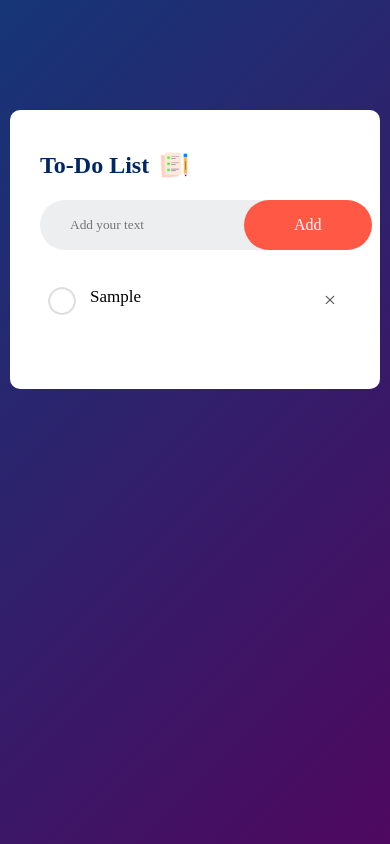
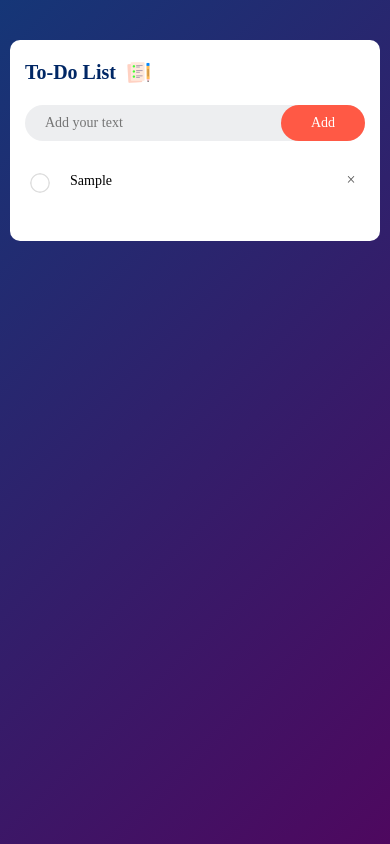
Before and after one commit to satyam56-svg/ToDoList, a plain HTML site: page index.html in a window 390 px wide. Both pictures are taken after typing "Sample" into the empty fields and a click on the button "Add". Drawn offline with Linux system fonts and the light colour scheme.

Commit message:
second commit

```diff
--- a/style.css
+++ b/style.css
@@ -16,8 +16,8 @@
     width: 100%;
     max-width: 540px;
     background: #fff;
-    margin: 100px auto 20px;
-    padding: 40px 30px 70px;
+    margin: 60px auto 20px;
+    padding: 30px 20px 60px;
     border-radius: 10px;
 }
 
@@ -26,10 +26,11 @@
     display: flex;
     align-items: center;
     margin-bottom: 20px;
+    font-size: 24px;
 }
 
 .todo-app h2 img {
-    width: 30px;
+    width: 25px;
     margin-left: 10px;
 }
 
@@ -39,8 +40,8 @@
     justify-content: space-between;
     background: #edeef0;
     border-radius: 30px;
-    padding-left: 20px;
-    margin-bottom: 25px;
+    padding-left: 15px;
+    margin-bottom: 20px;
 }
 
 input {
@@ -49,12 +50,13 @@ input {
     outline: none;
     background: transparent;
     padding: 10px;
+    font-size: 16px;
 }
 
 button {
     border: none;
     outline: none;
-    padding: 16px 50px;
+    padding: 12px 40px;
     background: #ff5945;
     color: #fff;
     font-size: 16px;
@@ -64,7 +66,7 @@ button {
 
 ul li {
     list-style: none;
-    font-size: 17px;
+    font-size: 16px;
     padding: 12px 8px 12px 50px;
     user-select: none;
     cursor: pointer;
@@ -74,8 +76,8 @@ ul li {
 ul li::before {
     content: '';
     position: absolute;
-    height: 28px;
-    width: 28px;
+    height: 24px;
+    width: 24px;
     border-radius: 50%;
     background-image: url(To-Do-Img/images/unchecked.png);
     background-size: cover;
@@ -97,11 +99,11 @@ ul li span {
     position: absolute;
     right: 0;
     top: 5px;
-    width: 40px;
-    height: 40px;
-    font-size: 22px;
+    width: 36px;
+    height: 36px;
+    font-size: 20px;
     color: #555;
-    line-height: 40px;
+    line-height: 36px;
     text-align: center;
     border-radius: 50%;
     cursor: pointer;
@@ -110,3 +112,76 @@ ul li span {
 ul li span:hover {
     background: #edeef0;
 }
+
+/* ✅ Tablet View */
+@media (max-width: 768px) {
+    .todo-app {
+        margin: 50px auto 20px;
+        padding: 25px 20px 50px;
+    }
+
+    .todo-app h2 {
+        font-size: 22px;
+    }
+
+    button {
+        padding: 10px 35px;
+        font-size: 15px;
+    }
+
+    ul li::before {
+        height: 22px;
+        width: 22px;
+    }
+
+    ul li span {
+        width: 32px;
+        height: 32px;
+        font-size: 18px;
+        line-height: 32px;
+    }
+}
+
+/* ✅ Mobile View */
+@media (max-width: 480px) {
+    .todo-app {
+        margin: 30px auto 15px;
+        padding: 20px 15px 40px;
+    }
+
+    .todo-app h2 {
+        font-size: 20px;
+    }
+
+    .row {
+        padding-left: 10px;
+    }
+
+    input {
+        font-size: 14px;
+    }
+
+    button {
+        padding: 10px 30px;
+        font-size: 14px;
+    }
+
+    ul li {
+        font-size: 14px;
+        padding-left: 45px;
+    }
+
+    ul li::before {
+        height: 20px;
+        width: 20px;
+        top: 12px;
+        left: 5px;
+    }
+
+    ul li span {
+        width: 28px;
+        height: 28px;
+        font-size: 16px;
+        line-height: 28px;
+    }
+}
```
